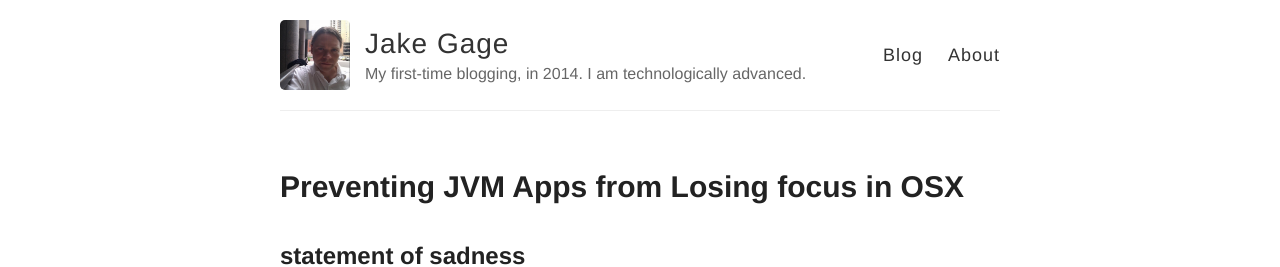
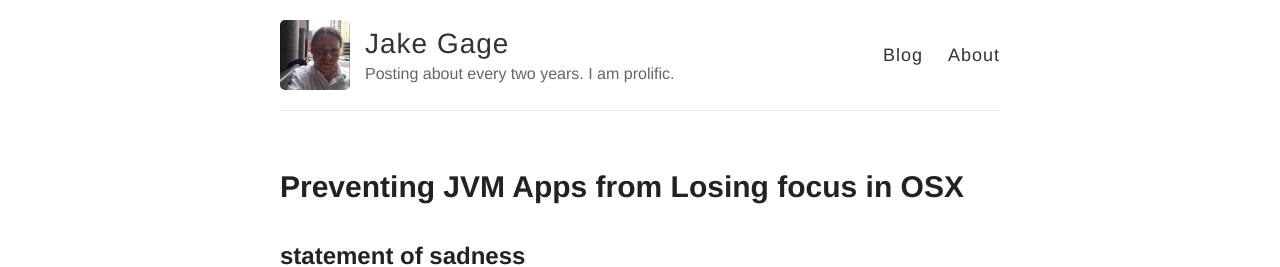
Before and after one commit to Dispader/dispader.github.io, a Jekyll site: the page built from index.html, in a window 1280 px wide. Shown: the top 267 px of the page. Built offline with Jekyll 4.4.1, drawn with Linux system fonts in a browser that asks for light colours.

Commit message:
Update short bio

```diff
--- a/_config.yml
+++ b/_config.yml
@@ -6,7 +6,7 @@
 name: Jake Gage
 
 # Short bio or description (displayed in the header)
-description: My first-time blogging, in 2014.  I am technologically advanced.
+description: Posting about every two years.  I am prolific.
 
 # URL of your avatar or profile pic (you could use your GitHub profile pic)
 avatar: /images/jake.png
```
